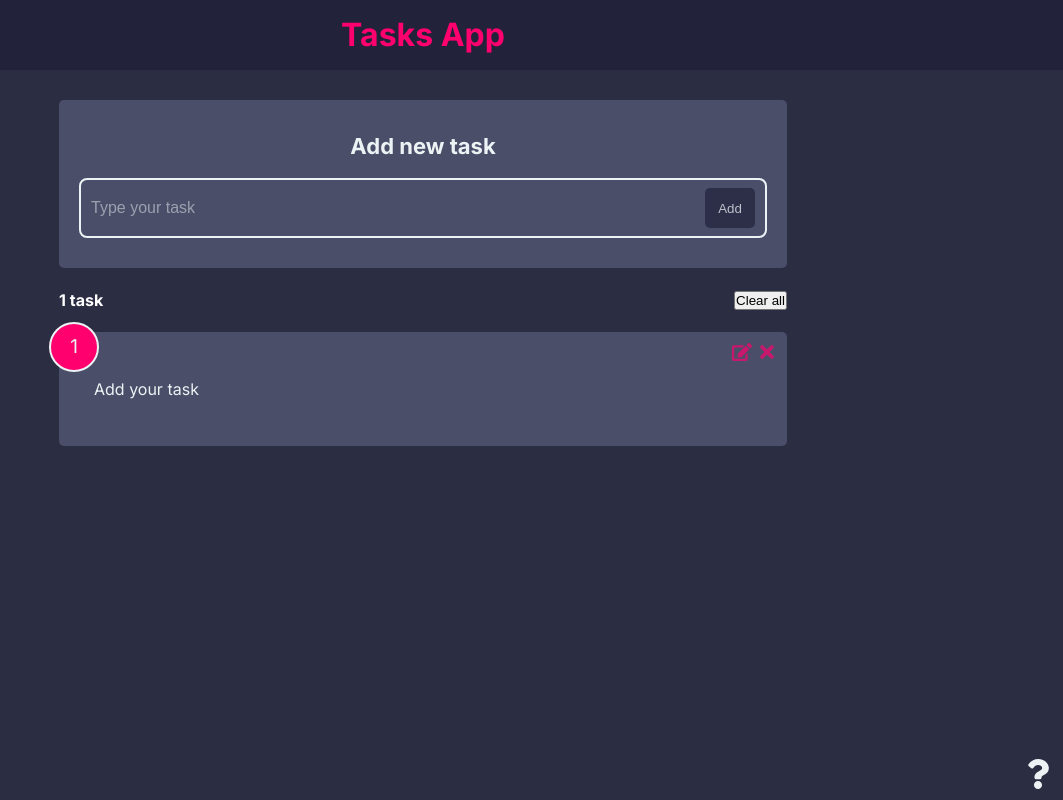
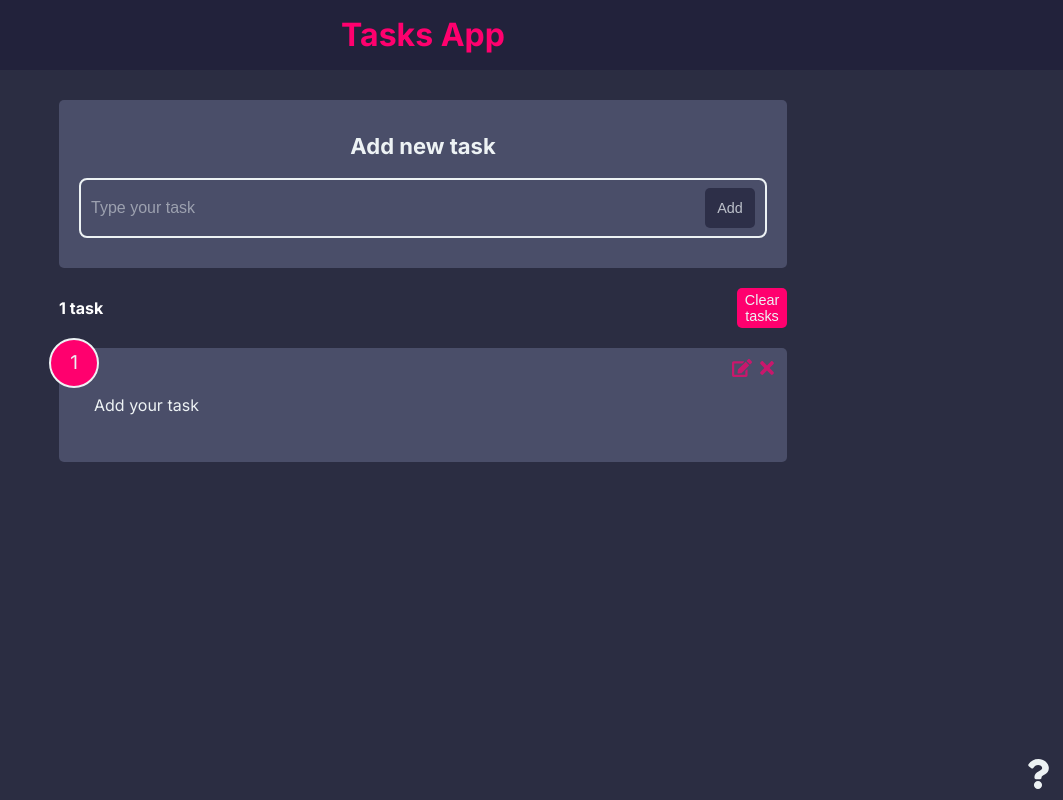
Before and after one commit to Dimterion/Tasks-app, a React (Create React App) app: page / in a window 1280 px wide. Shown: the whole page, without its empty margins (217-1280 px from the left). Built offline with nearby package versions, Linux system fonts and the light colour scheme.

Commit message:
Adjusted buttons functionality.

```diff
--- a/src/components/TasksStats.jsx
+++ b/src/components/TasksStats.jsx
@@ -1,5 +1,6 @@
 import { useContext } from "react";
 import TasksContext from "../context/TasksContext";
+import Button from "./shared/Button";
 
 function TasksStats() {
   const { tasks, clearTasks } = useContext(TasksContext);
@@ -9,7 +10,13 @@ function TasksStats() {
       <h4>
         {tasks.length} {tasks.length === 1 ? "task" : "tasks"}
       </h4>
-      <button onClick={() => clearTasks()}>Clear all</button>
+      <Button
+        version={"secondary"}
+        isDisabled={tasks.length > 0 ? false : true}
+        handleClick={clearTasks}
+      >
+        Clear tasks
+      </Button>
     </div>
   );
 }
--- a/src/components/shared/Button.jsx
+++ b/src/components/shared/Button.jsx
@@ -1,8 +1,13 @@
 import PropTypes from "prop-types";
 
-function Button({ children, version, type, isDisabled }) {
+function Button({ children, version, type, isDisabled, handleClick }) {
   return (
-    <button type={type} disabled={isDisabled} className={`btn btn-${version}`}>
+    <button
+      onClick={handleClick}
+      type={type}
+      disabled={isDisabled}
+      className={`btn btn-${version}`}
+    >
       {children}
     </button>
   );
@@ -19,6 +24,7 @@ Button.propTypes = {
   version: PropTypes.string,
   type: PropTypes.string,
   isDisabled: PropTypes.bool,
+  handleClick: PropTypes.func,
 };
 
 export default Button;
--- a/src/index.css
+++ b/src/index.css
@@ -174,10 +174,15 @@ input:focus {
   height: 40px;
   cursor: pointer;
   margin-left: 5px;
+  font-size: 0.9rem;
 }
 
 .btn-primary {
   background-color: var(--secondaryBackground);
+}
+
+.btn-secondary {
+  background-color: var(--quaternaryBackground);
 }
 
 .btn:hover {
```
